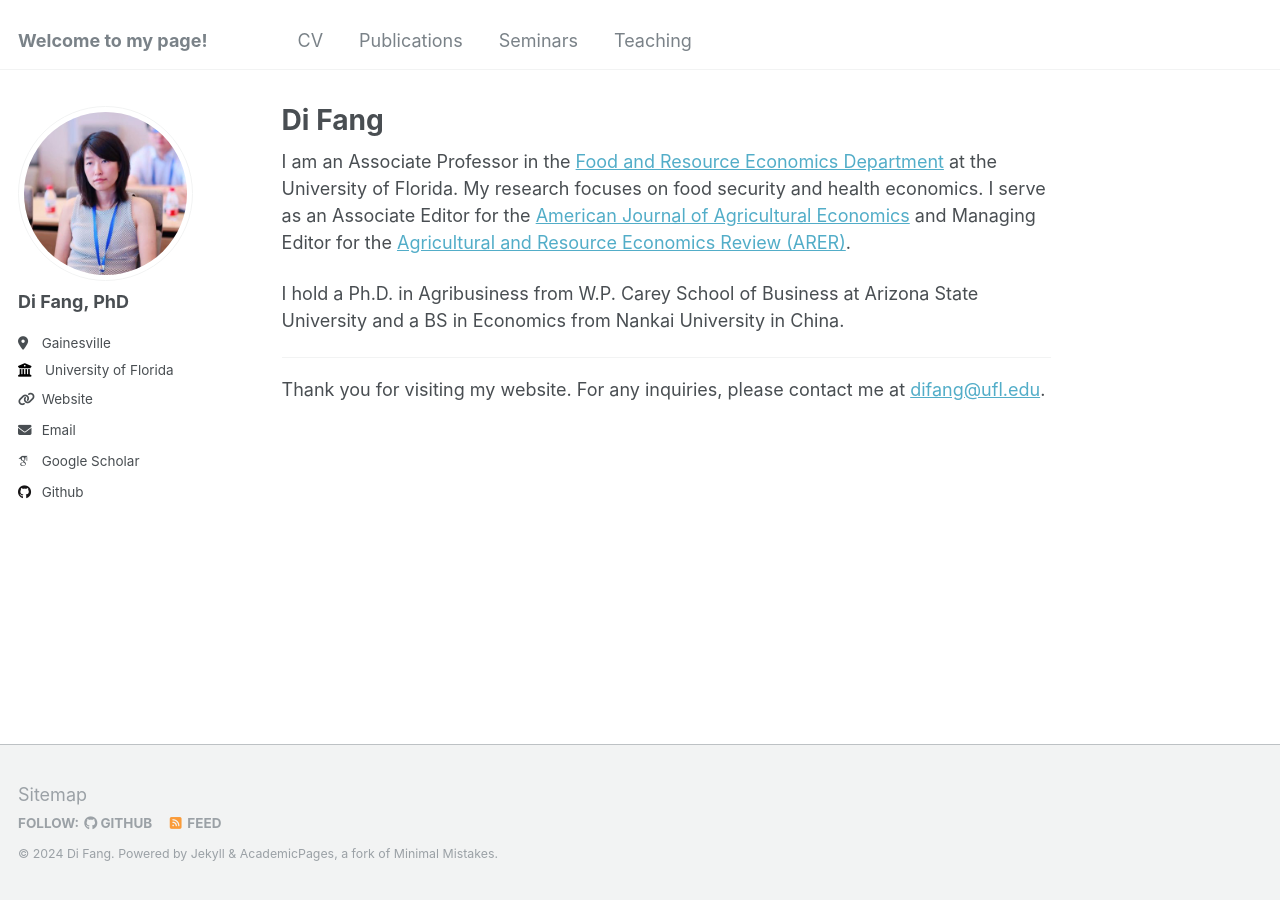
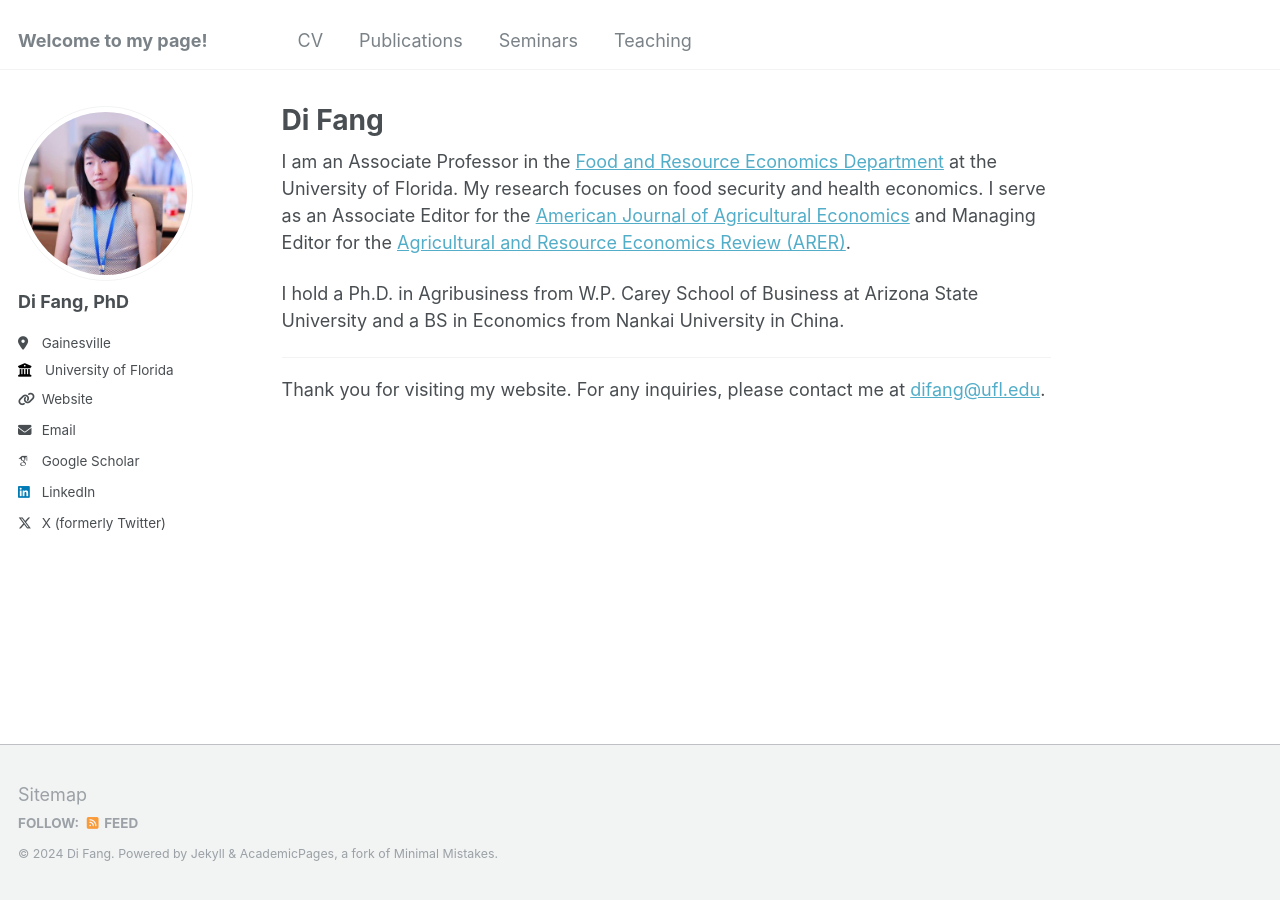
Before and after one commit to fangdi2009/mypage, a Jekyll site: the page built from _pages/about.md, in a window 1280 px wide. Built offline with Jekyll 4.4.1, drawn with Linux system fonts in a browser that asks for light colours; some web fonts are replaced; part of the change alters nothing that is shown.

Commit message:
Update _config.yml

```diff
--- a/_config.yml
+++ b/_config.yml
@@ -43,7 +43,7 @@ author:
   bitbucket        : # Username - Update with your username on the site
   codepen          : # Username
   dribbble         : # Username
-  github           : "academicpages"
+  github           : #"academicpages"
   kaggle           : # Username
   stackoverflow    : # User number or user number and name (i.e., use "1" or "1/jeff-atwood")
 
@@ -57,7 +57,7 @@ author:
   keybase          : # Username
   instagram        : # Username
   lastfm           : # Username
-  linkedin         : # Username
+  linkedin         :  "di-fang-b1663633"
   mastodon         : # URL
   medium           : # URL
   pinterest        : # Username
@@ -65,7 +65,7 @@ author:
   steam            : # Username
   telegram         : # URL
   tumblr           : # Username
-  twitter          : # Username for X / Twitter
+  twitter          : "DiFang3"
   vine             : # Username
   weibo            : # Username
   wikipedia        : # Username
```
